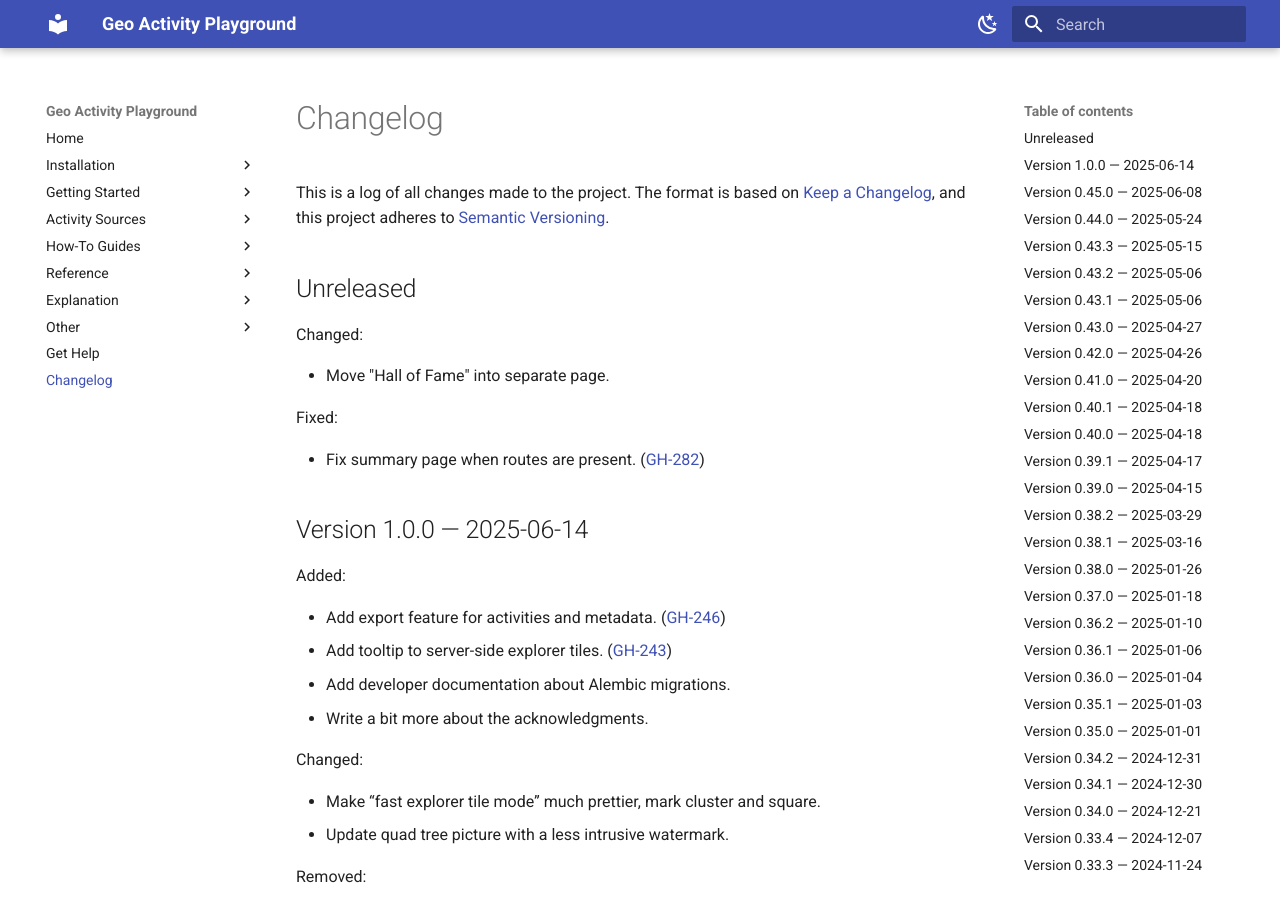
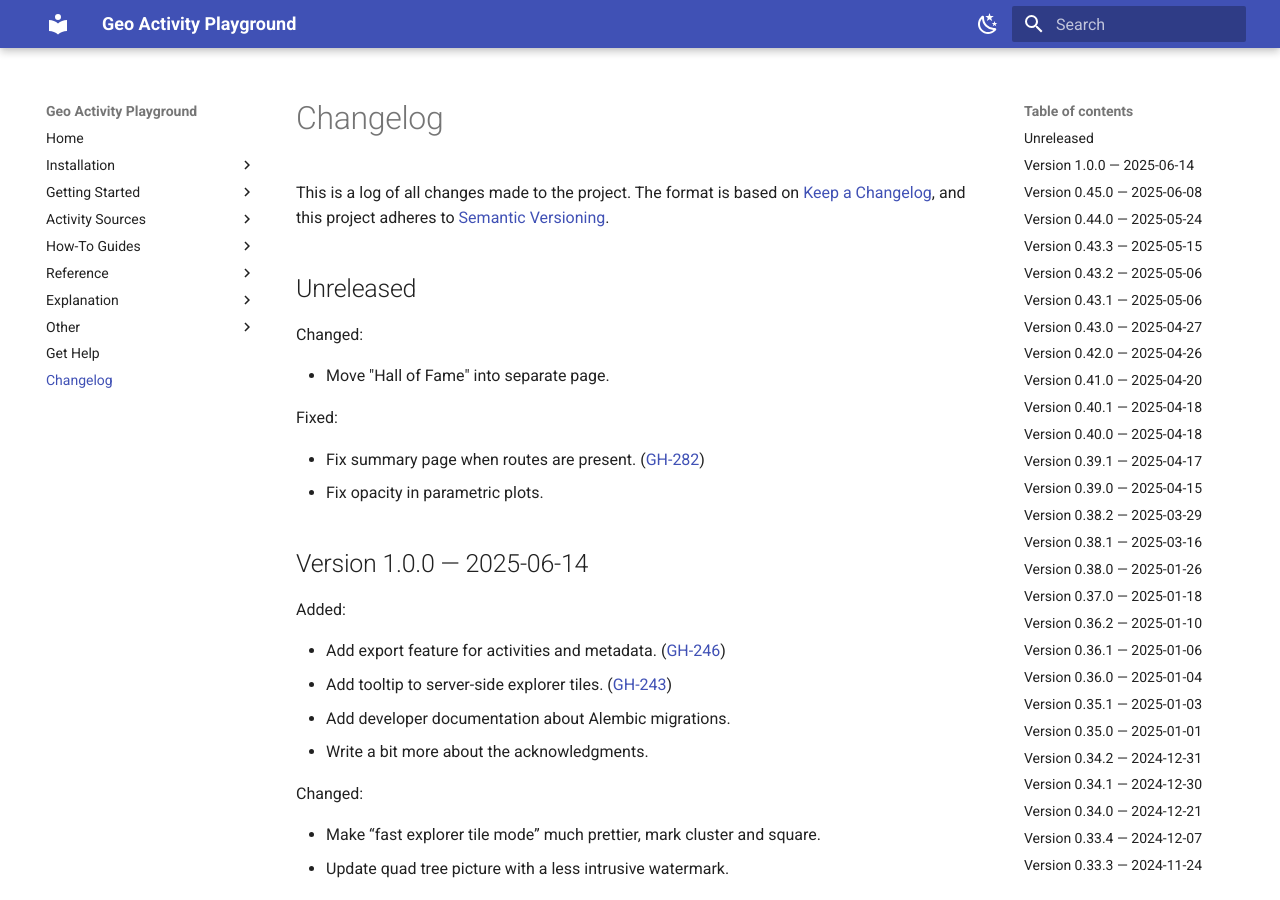
Before and after one commit to martin-ueding/geo-activity-playground, an MkDocs documentation site: the page built from docs/changelog.md, in a window 1280 px wide and 900 px high. Built offline with MkDocs 1.6.1 and Material for MkDocs 9.7.7, drawn with Linux system fonts in a browser that asks for light colours.

Commit message:
Changelog entry

```diff
--- a/docs/changelog.md
+++ b/docs/changelog.md
@@ -24,6 +24,7 @@ Changed:
 Fixed:
 
 - Fix summary page when routes are present. ([GH-282](https://github.com/martin-ueding/geo-activity-playground/issues/282))
+- Fix opacity in parametric plots.
 
 ## Version 1.0.0 — 2025-06-14
 
```
